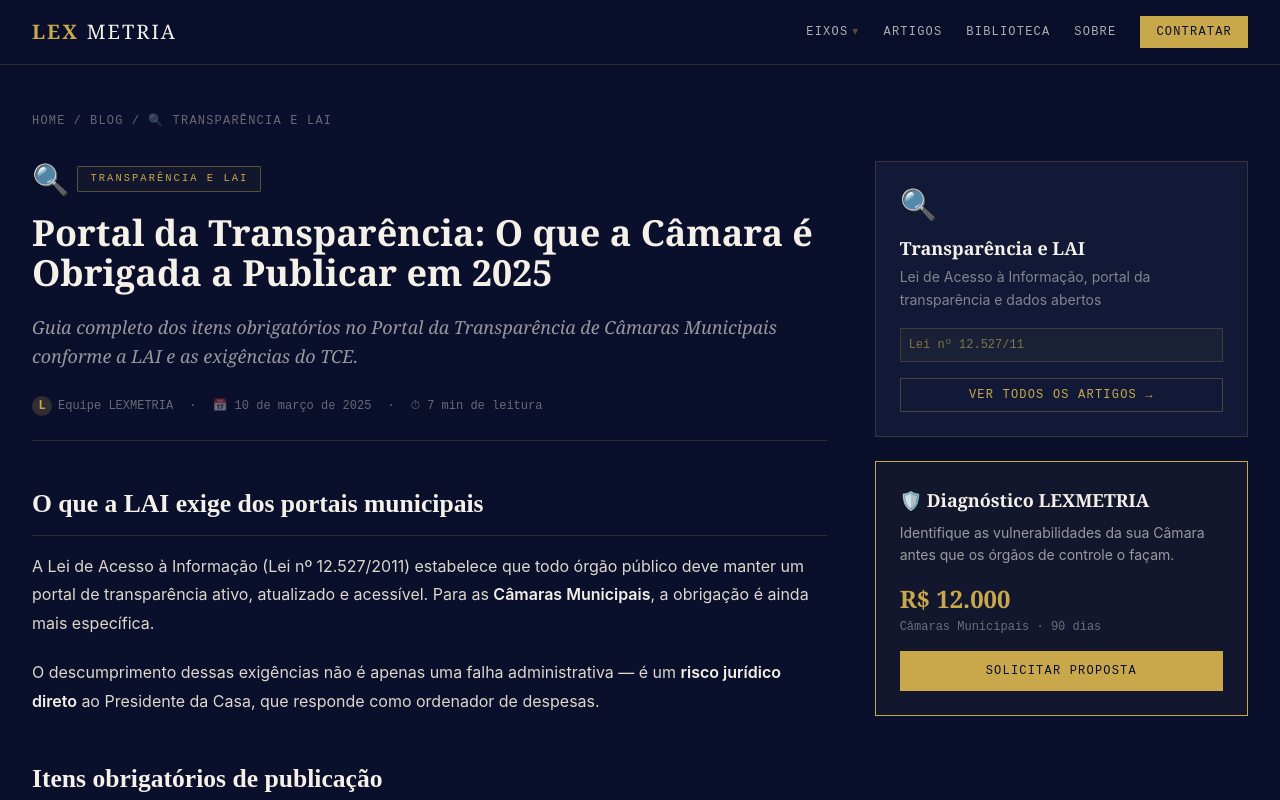
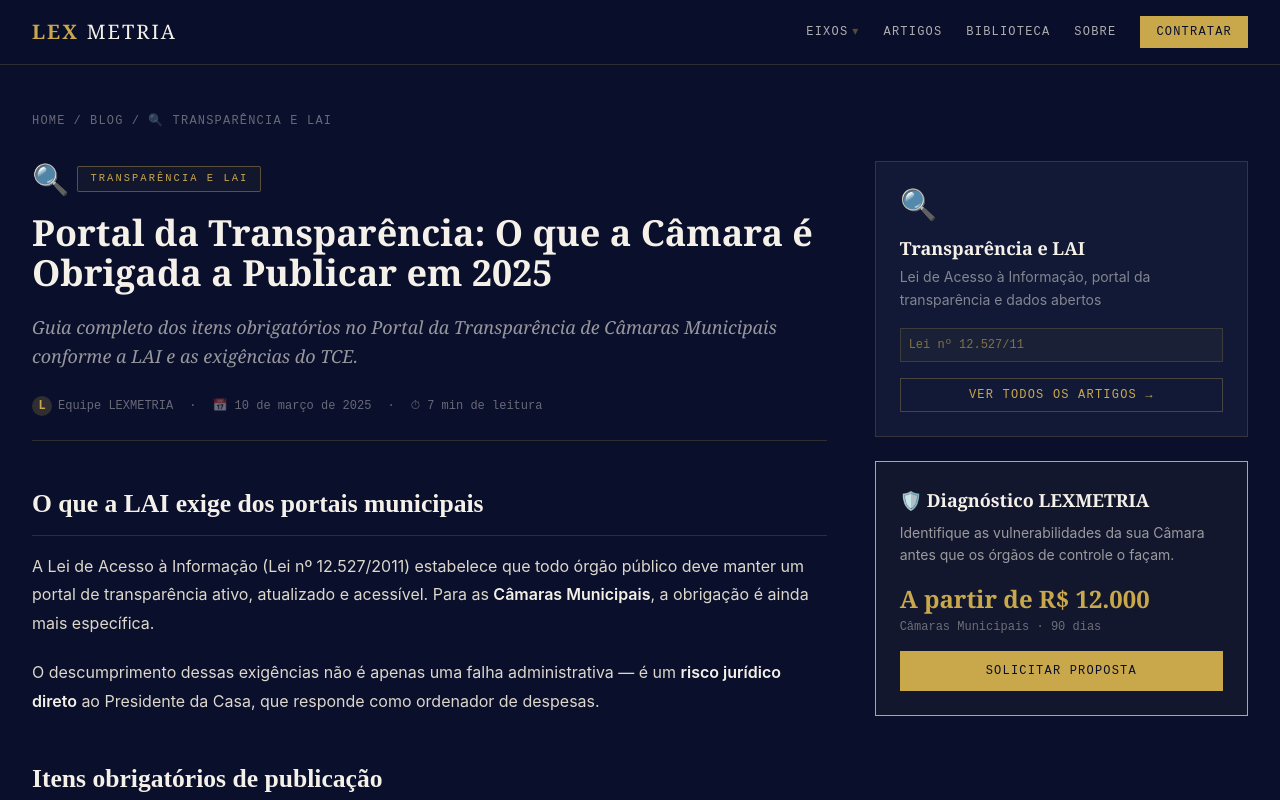
Before and after one commit to lexmetria-oss/blog-lexmetria, a Next.js app: page /blog/portal-transparencia-obrigacoes-camaras in a window 1280 px wide. Shown: the top 800 px of the page. Built offline with nearby package versions, Linux system fonts and the light colour scheme.

Commit message:
fix: valor atualizado para a partir de R$ 12.000

```diff
--- a/src/app/blog/[slug]/page.tsx
+++ b/src/app/blog/[slug]/page.tsx
@@ -145,7 +145,7 @@
             <p className="text-sm text-ivory/60 mb-4 leading-relaxed">
               Identifique as vulnerabilidades da sua Câmara antes que os órgãos de controle o façam.
             </p>
-            <div className="font-serif text-2xl font-bold text-gold mb-1">R$ 12.000</div>
+            <div className="font-serif text-2xl font-bold text-gold mb-1">A partir de R$ 12.000</div>
             <div className="font-mono text-xs text-ivory/40 mb-4">Câmaras Municipais · 90 dias</div>
             <Link
               href="/#contato"
--- a/src/app/page.tsx
+++ b/src/app/page.tsx
@@ -143,7 +143,7 @@
               </p>
               <div className="mb-4 p-3 border border-gold/20 bg-gold/5">
                 <div className="font-mono text-xs text-gold/60 uppercase tracking-widest mb-1">Câmaras Municipais</div>
-                <div className="font-serif text-xl font-bold text-gold">R$ 12.000</div>
+                <div className="font-serif text-xl font-bold text-gold">A partir de R$ 12.000</div>
                 <div className="font-mono text-xs text-ivory/40">Ciclo de 90 dias · 4 Fases</div>
               </div>
               <Link
--- a/src/components/Footer.tsx
+++ b/src/components/Footer.tsx
@@ -51,7 +51,7 @@
 
             <div className="border border-gold/20 p-4">
               <p className="font-mono text-xs text-gold/60 uppercase tracking-widest mb-1">Ciclo de 90 dias</p>
-              <p className="text-sm text-ivory/70">Câmaras Municipais a partir de <span className="text-gold font-semibold">R$ 12.000</span></p>
+              <p className="text-sm text-ivory/70">Câmaras Municipais <span className="text-gold font-semibold">A partir de R$ 12.000</span></p>
             </div>
           </div>
         </div>
```
